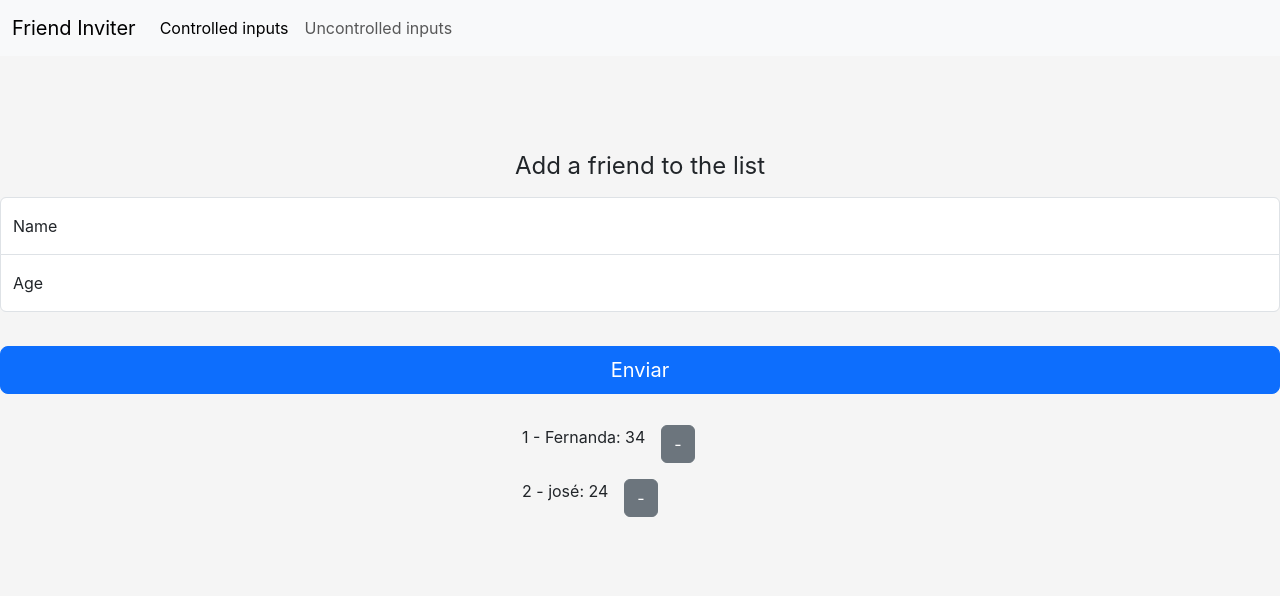
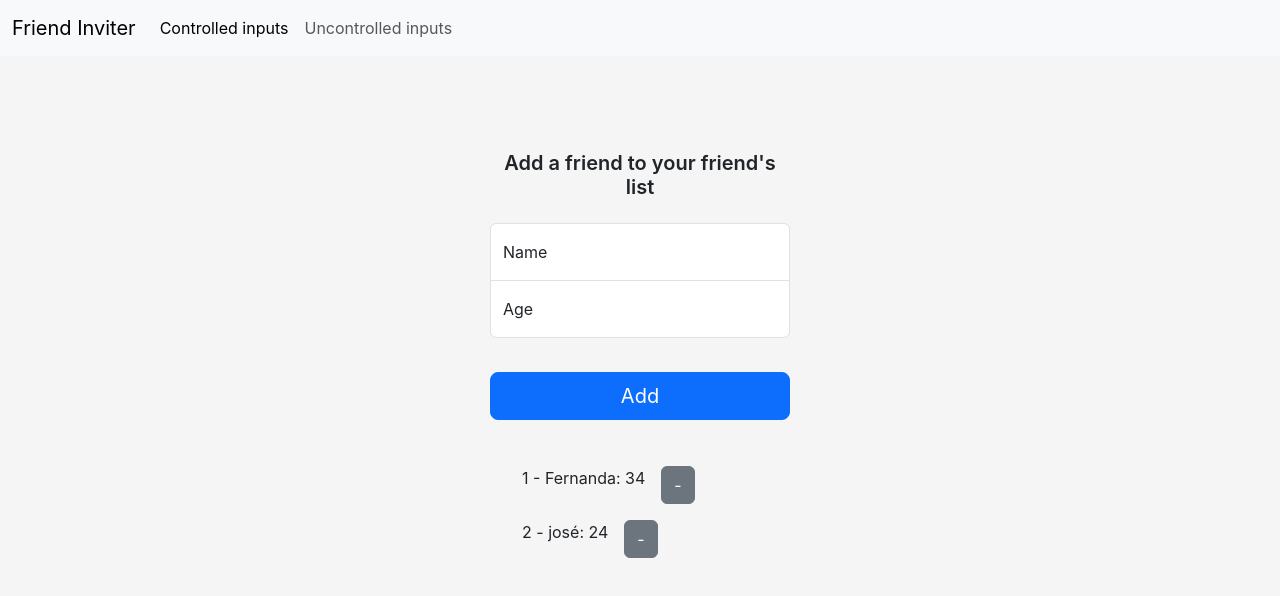
Before and after one commit to fernanda-freitas/add-remove-react, a React (Create React App) app: page / in a window 1280 px wide. Shown: the top 596 px of the page. Built offline with nearby package versions, Linux system fonts and the light colour scheme.

Commit message:
styel refactoring

```diff
--- a/src/components/App/index.jsx
+++ b/src/components/App/index.jsx
@@ -7,9 +7,7 @@ export default function App() {
   return (
     <div className='app-content'>
       <Nav />
-      <div className="list-wrapper">
-        <ControlledForm />
-      </div>
+      <ControlledForm />
     </div>
   );
 }
--- /dev/null
+++ b/src/components/ControlledForm/controlledForm.css
@@ -0,0 +1,29 @@
+.form {
+  width: 330px;
+  padding: 15px;
+  margin: auto;
+  margin-top: 5rem;
+}
+
+.form-floating {
+  position: relative;
+
+}
+
+.form-title {
+  text-align: center;
+  font-weight: 600;
+  margin-bottom: 1.5rem !important;
+}
+
+.name {
+  margin-bottom: -1px;
+  border-bottom-right-radius: 0;
+  border-bottom-left-radius: 0;
+}
+
+.age {
+  margin-bottom: 10px;
+  border-top-left-radius: 0;
+  border-top-right-radius: 0;
+}
--- a/src/components/ControlledForm/index.jsx
+++ b/src/components/ControlledForm/index.jsx
@@ -1,5 +1,6 @@
 import { useState } from "react";
-import List from '../List'
+import './controlledForm.css';
+import List from '../List';
 
 export default function ControlledForm() {
   const newUsers = [
@@ -32,20 +33,17 @@ export default function ControlledForm() {
 
   return (
     <>
-      <form onSubmit={handleSubmit}>
-        <h4 class="mb-3 fw-normal">Add a friend to the list</h4>
-
+      <form onSubmit={handleSubmit} className="form">
+        <h5 class="mb-3 form-title">Add a friend to your friend's list</h5>
         <div class="form-floating">
           <input type="text" class="form-control name" value={name} onChange={(e) => setName((e.target.value))} placeholder="Your friend's name" />
           <label for="floatingInput">Name</label>
         </div>
-
         <div class="form-floating">
           <input type="text" class="form-control age" value={age} onChange={(e) => setAge((e.target.value))} placeholder="age" />
           <label for="floatingInput">Age</label>
         </div>
-
-        <button class="w-100 btn btn-lg btn-primary mt-4" type="submit">Enviar</button>
+        <button class="w-100 btn btn-lg btn-primary mt-4" type="submit">Add</button>
       </form>
       <List users={users} updateList={deleteUser}/>
     </>
--- a/src/components/List/index.jsx
+++ b/src/components/List/index.jsx
@@ -1,4 +1,4 @@
-import './list.css'
+import './list.css';
 
 export default function List({users, updateList}) {
 
@@ -7,7 +7,7 @@ export default function List({users, updateList}) {
   }
 
   return(
-    <div className="form m-auto">
+    <div className="list m-auto">
       <ul>
         {users.map((user) => {
           return (
--- a/src/components/List/list.css
+++ b/src/components/List/list.css
@@ -1,26 +1,9 @@
-.form {
+.list {
   width: 330px;
   padding: 15px;
   margin: auto!important;
 }
 
-.form-floating {
-  position: relative;
-
-}
-
-.name {
-  margin-bottom: -1px;
-  border-bottom-right-radius: 0;
-  border-bottom-left-radius: 0;
-}
-
-.age {
-  margin-bottom: 10px;
-  border-top-left-radius: 0;
-  border-top-right-radius: 0;
-}
-
 ul {
   list-style: none;
 }
```
